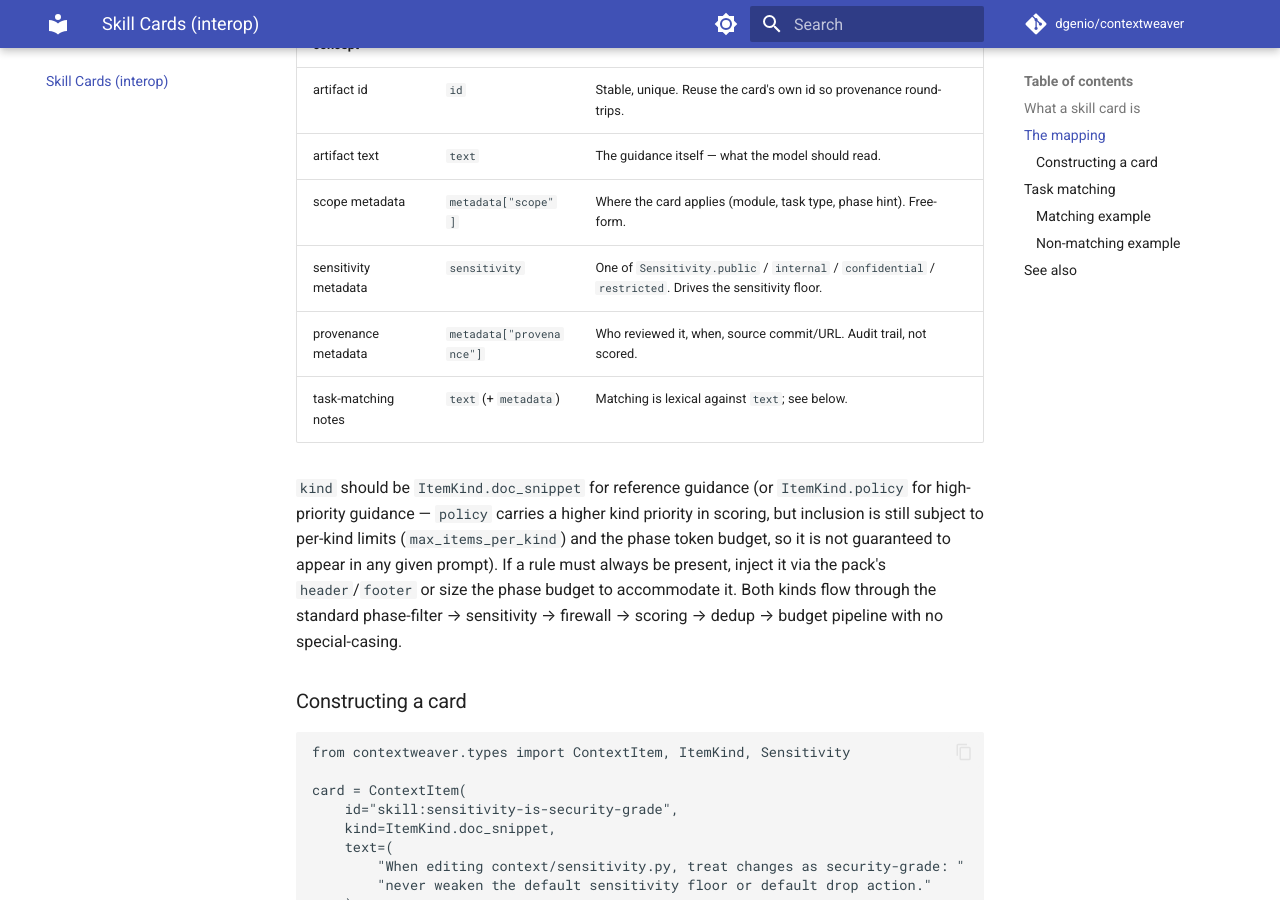
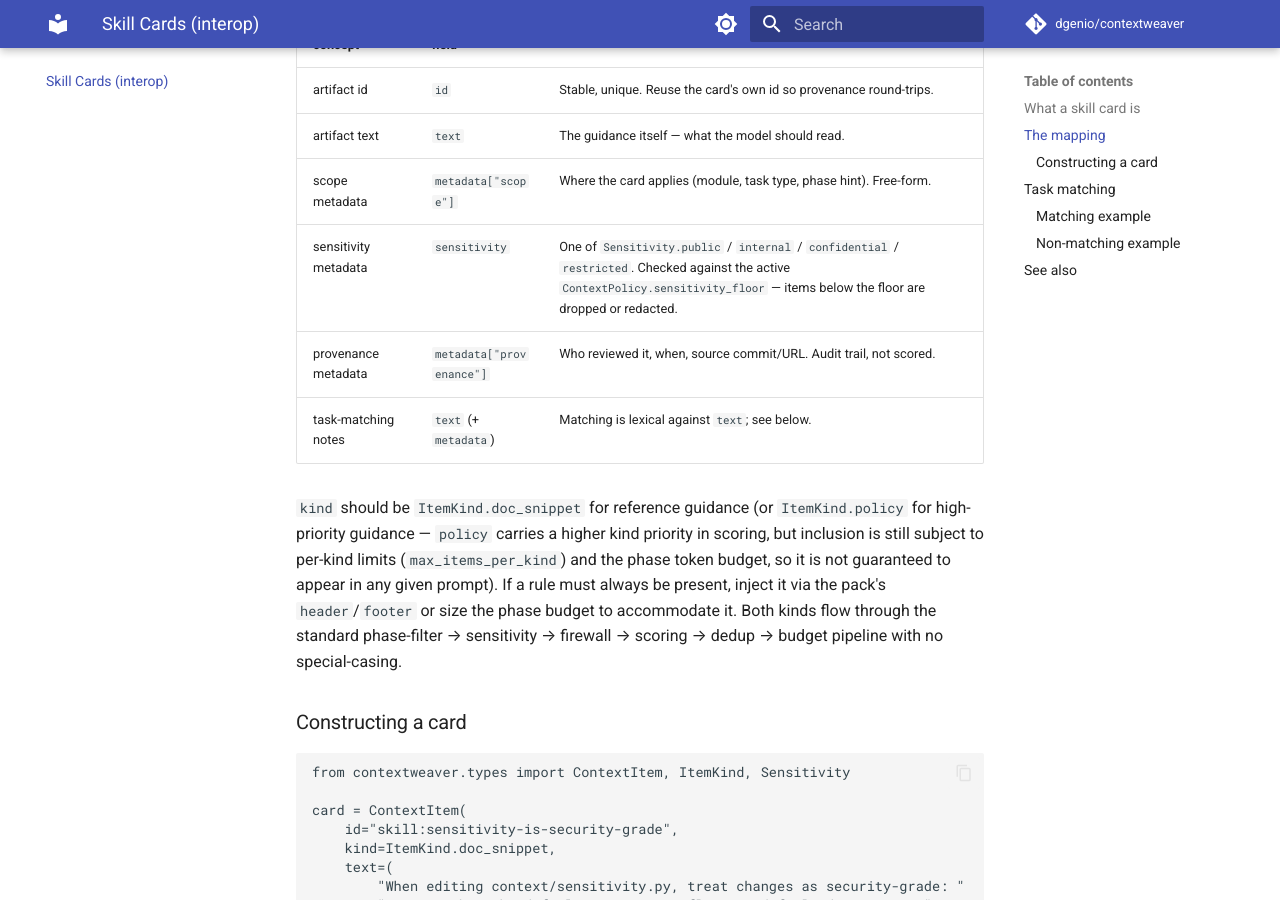
Before and after one commit to dgenio/contextweaver, an MkDocs documentation site: the page built from docs/interop_skill_cards.md, in a window 1280 px wide and 900 px high, scrolled down 773 px. Built offline with MkDocs 1.6.1 and Material for MkDocs 9.7.7, drawn with Linux system fonts in a browser that asks for light colours; comment, search, counter and statistics services are not loaded.

Commit message:
docs(review): align VibeGuard --diff CLI shape and sharpen sensitivity wording
- cookbook recipe 7: Python subprocess form now passes `--diff
  origin/main...HEAD` to match the YAML CI snippet's option-with-value
  shape; both forms are now consistent and copy-paste-ready.
- interop_skill_cards: "Drives the sensitivity floor" reworded — the
  item's `sensitivity` is checked against `ContextPolicy.sensitivity_floor`
  (it does not set the floor); items below the floor are dropped or redacted.

```diff
--- a/docs/interop_skill_cards.md
+++ b/docs/interop_skill_cards.md
@@ -28,7 +28,7 @@ There is no bespoke type — the existing fields carry everything a card needs:
 | artifact id | `id` | Stable, unique. Reuse the card's own id so provenance round-trips. |
 | artifact text | `text` | The guidance itself — what the model should read. |
 | scope metadata | `metadata["scope"]` | Where the card applies (module, task type, phase hint). Free-form. |
-| sensitivity metadata | `sensitivity` | One of `Sensitivity.public` / `internal` / `confidential` / `restricted`. Drives the sensitivity floor. |
+| sensitivity metadata | `sensitivity` | One of `Sensitivity.public` / `internal` / `confidential` / `restricted`. Checked against the active `ContextPolicy.sensitivity_floor` — items below the floor are dropped or redacted. |
 | provenance metadata | `metadata["provenance"]` | Who reviewed it, when, source commit/URL. Audit trail, not scored. |
 | task-matching notes | `text` (+ `metadata`) | Matching is lexical against `text`; see below. |
 
```
Also changed, not shown: docs/cookbook.md (+1 -1 lines).
